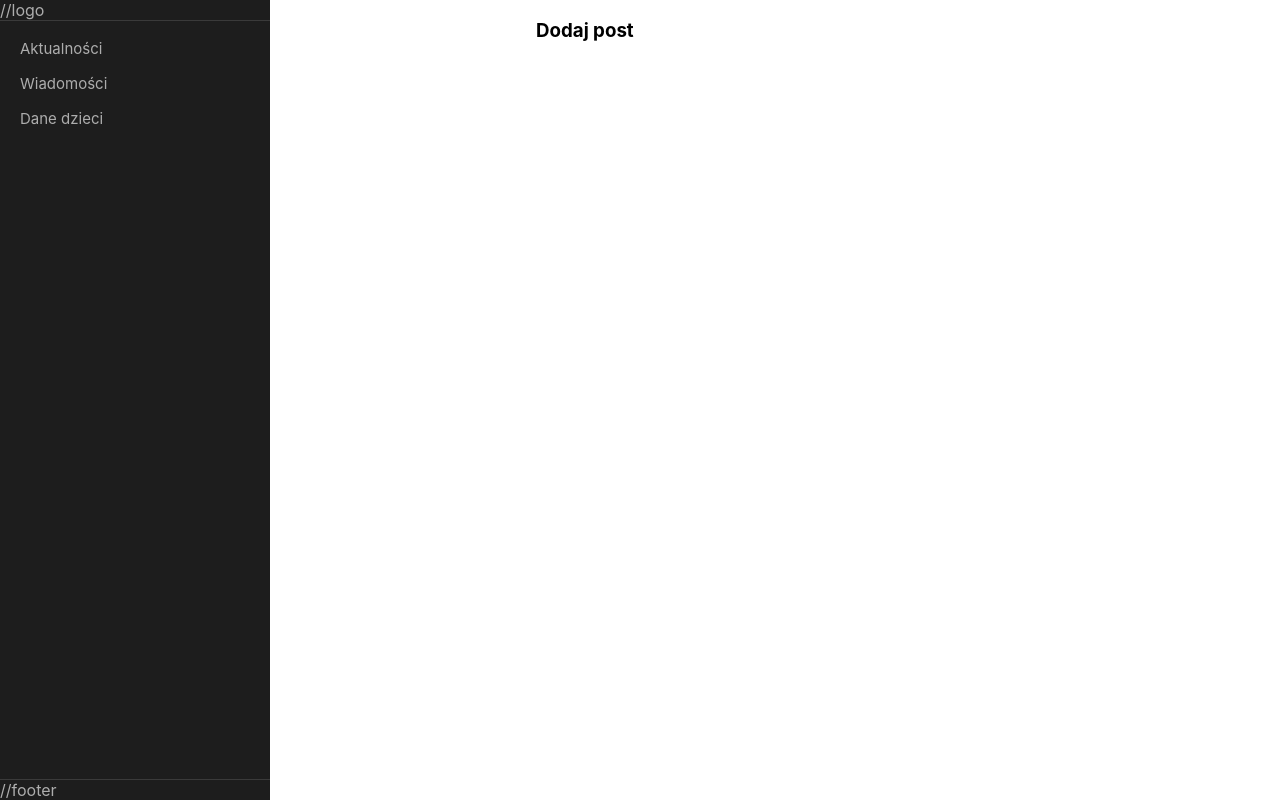
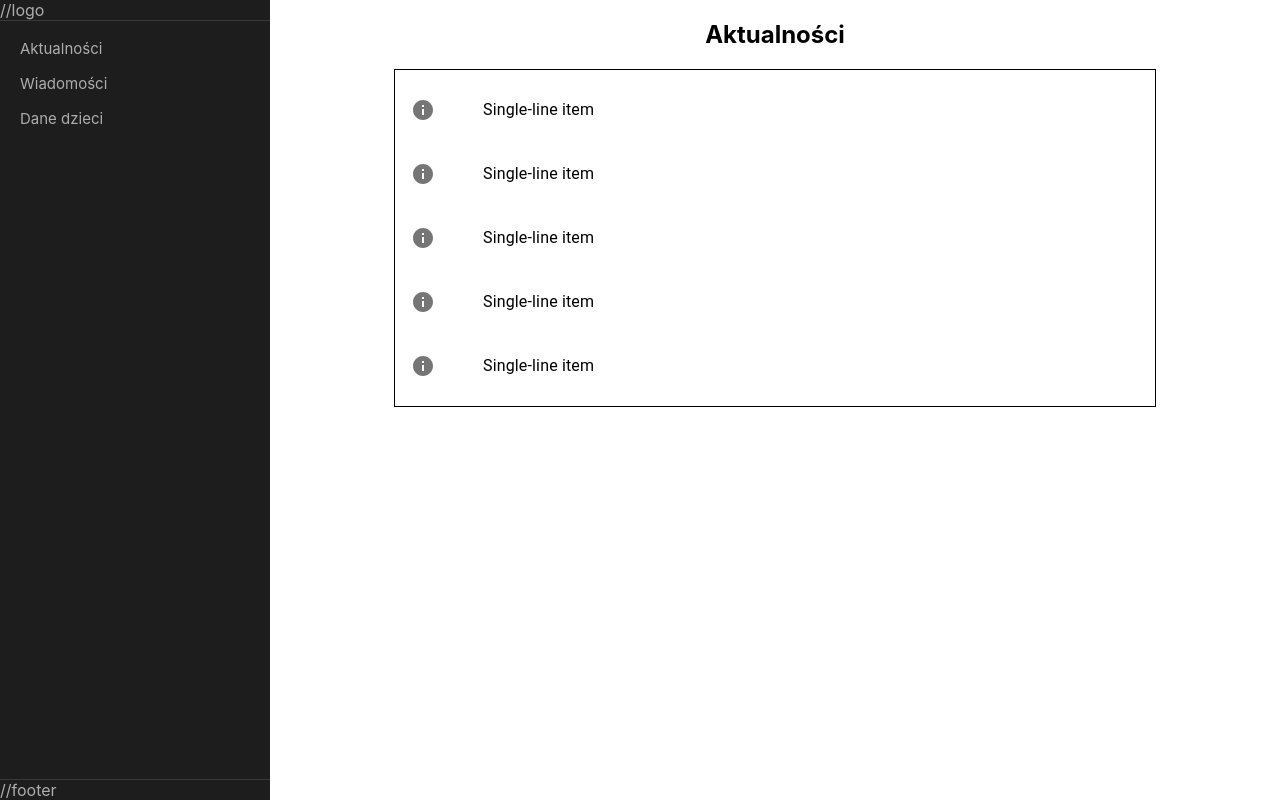
Before and after one commit to luk98j/przedszkole-PDSW, a React (Create React App) app in the folder przedszkole-pdsw/: page /activities in a window 1280 px wide. Built offline with nearby package versions, Linux system fonts and the light colour scheme.

Commit message:
Add panels and all structure

```diff
--- a/przedszkole-pdsw/package.json
+++ b/przedszkole-pdsw/package.json
@@ -6,6 +6,7 @@
     "@emotion/react": "^11.7.0",
     "@emotion/styled": "^11.6.0",
     "@material-ui/core": "^4.12.3",
+    "@mui/icons-material": "^5.2.4",
     "@mui/material": "^5.2.3",
     "@testing-library/jest-dom": "^5.16.1",
     "@testing-library/react": "^11.2.7",
--- a/przedszkole-pdsw/src/component/MenuAndViewController.js
+++ b/przedszkole-pdsw/src/component/MenuAndViewController.js
@@ -19,11 +19,10 @@ const useStyles = makeStyles((theme) => ({
         height: "100vh"
     },
     leftSide:{
-        width:"40%",
 
     },
     rghtSide:{
-        width:"60%",
+        width:"100%",
 
     }
 
@@ -54,7 +53,7 @@ const MenuAndViewController = () => {
                         </MenuItem>
                         <MenuItem>
                             Wiadomości
-                            <Link to="/news"/>
+                            <Link to="/messages"/>
                         </MenuItem>
                         <MenuItem>
                             Dane dzieci
--- /dev/null
+++ b/przedszkole-pdsw/src/component/ModalComponent.js
@@ -0,0 +1,74 @@
+import React, { useState, useEffect, Profiler } from "react";
+import { makeStyles } from '@material-ui/core/styles';
+import Typography from '@mui/material/Typography';
+import Modal from '@mui/material/Modal';
+import Box from '@mui/material/Box';
+import Backdrop from '@material-ui/core/Backdrop';
+
+const useStyles = makeStyles((theme) => ({
+    modalStyle: {
+        display: 'flex',
+        alignItems: 'center',
+        justifyContent: 'center',
+      },
+    boxStyle: {
+        position: 'absolute',
+        top: '50%',
+        left: '50%',
+        transform: 'translate(-50%, -50%)',
+        width: '50%',
+        height: '70%',
+        backgroundColor: 'white',
+        border: '2px solid #000',
+        boxShadow: 24,
+        textAlign:'center',
+        padding: '10px',
+    }
+  }));
+
+const ModalComponent = (props) =>{
+    const classes = useStyles();
+    const [open, setOpen] = React.useState(false);
+    const [post, setPost] = React.useState(null);
+
+    useEffect(()=>{
+        if(props.open != null){
+            console.log("XD")
+            setOpen(props.open)
+        }
+    },[props])
+
+    const handleOpen = () => {
+        setOpen(true);
+    };
+
+    const handleClose = () => {
+        setOpen(false);
+        props.callBack(false)
+    };
+
+
+    return(
+        <div>
+            <Modal
+                open={open}
+                onClose={handleClose}
+                aria-labelledby="modal-modal-title"
+                aria-describedby="modal-modal-description"
+                className={classes.modalStyle}
+                >
+                    <div>
+                <Box className={classes.boxStyle}>
+                <h3>
+                    Informacja
+                </h3>
+                Lorem Ipsum is simply dummy text of the printing and typesetting industry. Lorem Ipsum has been the industry's standard dummy text ever since the 1500s, when an unknown printer took a galley of type and scrambled it to make a type specimen book. It has survived not only five centuries, but also the leap into electronic typesetting, remaining essentially unchanged. It was popularised in the 1960s with the release of Letraset sheets containing Lorem Ipsum passages, and more recently with desktop publishing software like Aldus PageMaker including versions of Lorem Ipsum
+                Lorem Ipsum is simply dummy text of the printing and typesetting industry. Lorem Ipsum has been the industry's standard dummy text ever since the 1500s, when an unknown printer took a galley of type and scrambled it to make a type specimen book. It has survived not only five centuries, but also the leap into electronic typesetting, remaining essentially unchanged. It was popularised in the 1960s with the release of Letraset sheets containing Lorem Ipsum passages, and more recently with desktop publishing software like Aldus PageMaker including versions of Lorem Ipsum
+                Lorem Ipsum is simply dummy text of the printing and typesetting industry. Lorem Ipsum has been the industry's standard dummy text ever since the 1500s, when an unknown printer took a galley of type and scrambled it to make a type specimen book. It has survived not only five centuries, but also the leap into electronic typesetting, remaining essentially unchanged. It was popularised in the 1960s with the release of Letraset sheets containing Lorem Ipsum passages, and more recently with desktop publishing software like Aldus PageMaker including versions of Lorem Ipsum
+                </Box>
+                </div>
+      </Modal>
+        </div>
+    )
+}
+export default ModalComponent
--- a/przedszkole-pdsw/src/static/SwitchAndRoute.js
+++ b/przedszkole-pdsw/src/static/SwitchAndRoute.js
@@ -2,15 +2,16 @@ import MenuAndViewController from "../component/MenuAndViewController"
 import Login from "../view/Login"
 import {Switch, Route } from "react-router-dom";
 import Activities from "../view/Activities";
-
+import ChildrenDate from "../view/ChildrenDate"
+import Messages from "../view/Messages";
 const SwitchAndRoute = () =>{
     return(
         <Switch>
             <Route exact path="/" component={MenuAndViewController} />
             <Route exact path="/login" component={Login} />
             <Route exact path="/activities" component={Activities} />
-            <Route exact path="/news" component={Activities} />
-            <Route exact path="/children-date" component={Activities} />
+            <Route exact path="/messages" component={Messages} />
+            <Route exact path="/children-date" component={ChildrenDate} />
         </Switch >
     )
  }
--- a/przedszkole-pdsw/src/view/Activities.js
+++ b/przedszkole-pdsw/src/view/Activities.js
@@ -1,14 +1,60 @@
 import React, { useState, useEffect, Profiler } from "react";
 import { Container } from "@material-ui/core";
+import List from '@mui/material/List';
+import ListItem from '@mui/material/ListItem';
+import ListItemIcon from '@mui/material/ListItemIcon';
+import ListItemText from '@mui/material/ListItemText';
+import ListItemButton from '@mui/material/ListItemButton';
+import InfoIcon from '@mui/icons-material/Info';
+import Box from '@mui/material/Box';
+import ModalComponent from "../component/ModalComponent";
+function generate(element) {
+    return [0, 1, 2, 3, 4,].map((value) =>
+      React.cloneElement(element, {
+        key: value,
+      }),
+    );
+  }
+
 const Activities = () =>{
+    const [dense, setDense] = React.useState(false)
+    const [secondary, setSecondary] = React.useState(false);
+    const [openModal, setOpenModal] = React.useState(false);
     useEffect(()=>{
 
     })
 
+
+    function callModal(){
+        console.log("MODAL")
+        setOpenModal(true)
+    }
     return(
         <Container fixed>
-           <h3>Dodaj post</h3>
+           <center>
+               <h2>Aktualności</h2>
+
+           <Box sx={{ width: '100%', maxWidth: 760, bgcolor: 'background.paper', border: '1px solid black' }}>
+            <List>
+                {generate(
+                    <ListItem>
+                    <ListItemIcon>
+                        <InfoIcon />
+                    </ListItemIcon>
+                        <ListItemButton onClick={callModal}>
+                            <ListItemText
+                                primary="Single-line item"
+                                secondary={secondary ? 'Secondary text' : null}
+                            />
+                        </ListItemButton>
+                    </ListItem>,
+                )}
+                </List>
+            </Box>
+            </center>
+            <ModalComponent open={openModal} callBack={setOpenModal}/>
         </Container>
+
     )
 }
 export default Activities
--- /dev/null
+++ b/przedszkole-pdsw/src/view/ChildrenDate.js
@@ -0,0 +1,19 @@
+import React, { useState, useEffect, Profiler } from "react";
+import { Container } from "@material-ui/core";
+import Box from '@mui/material/Box';
+
+const ChildrenDate = () =>{
+    useEffect(()=>{
+
+    })
+
+    return(
+        <Container fixed>
+           <center>
+               <h2>Dane dzieci</h2>
+
+           </center>
+        </Container>
+    )
+}
+export default ChildrenDate
--- /dev/null
+++ b/przedszkole-pdsw/src/view/Messages.js
@@ -0,0 +1,19 @@
+import React, { useState, useEffect, Profiler } from "react";
+import { Container } from "@material-ui/core";
+import Box from '@mui/material/Box';
+
+const Messages = () =>{
+    useEffect(()=>{
+
+    })
+
+    return(
+        <Container fixed>
+           <center>
+               <h2>Wiadomości</h2>
+
+           </center>
+        </Container>
+    )
+}
+export default Messages
```
Also changed, not shown: 1 other file (tests, documents, lock files or other folders).
